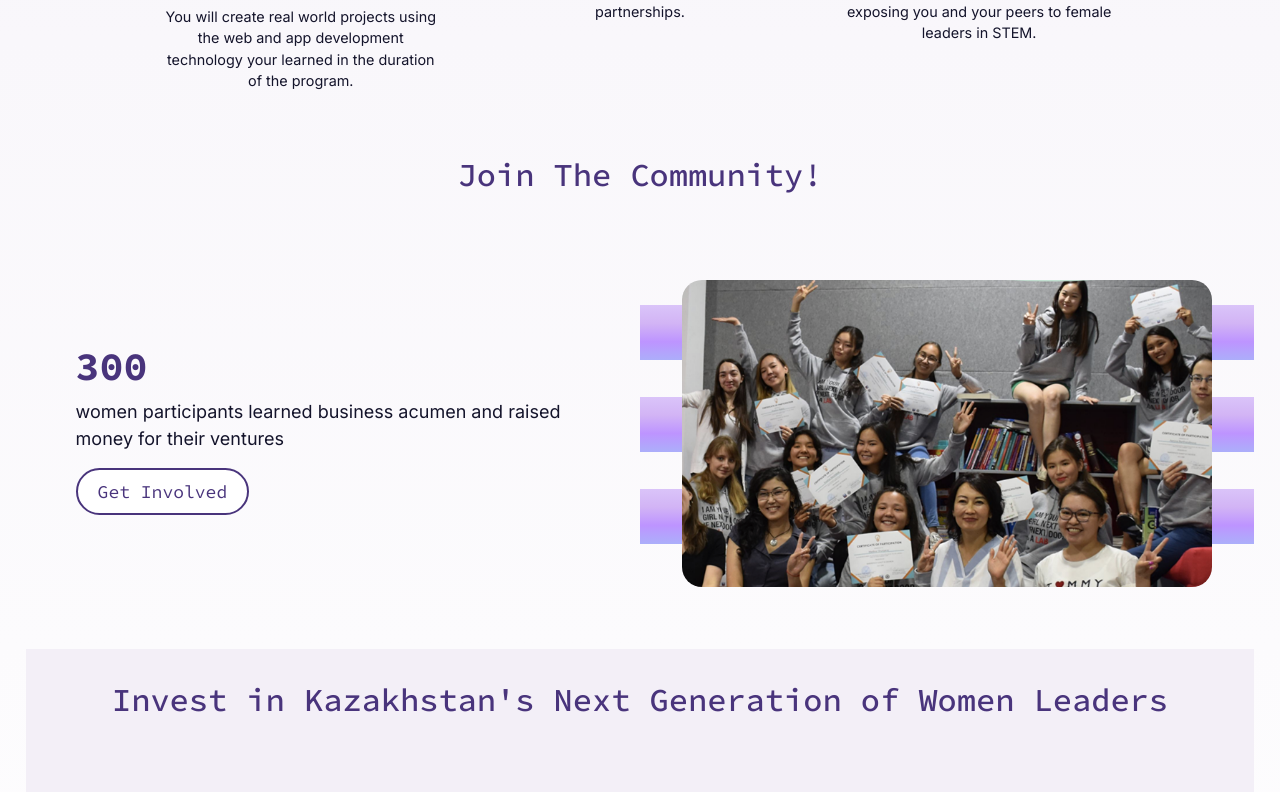
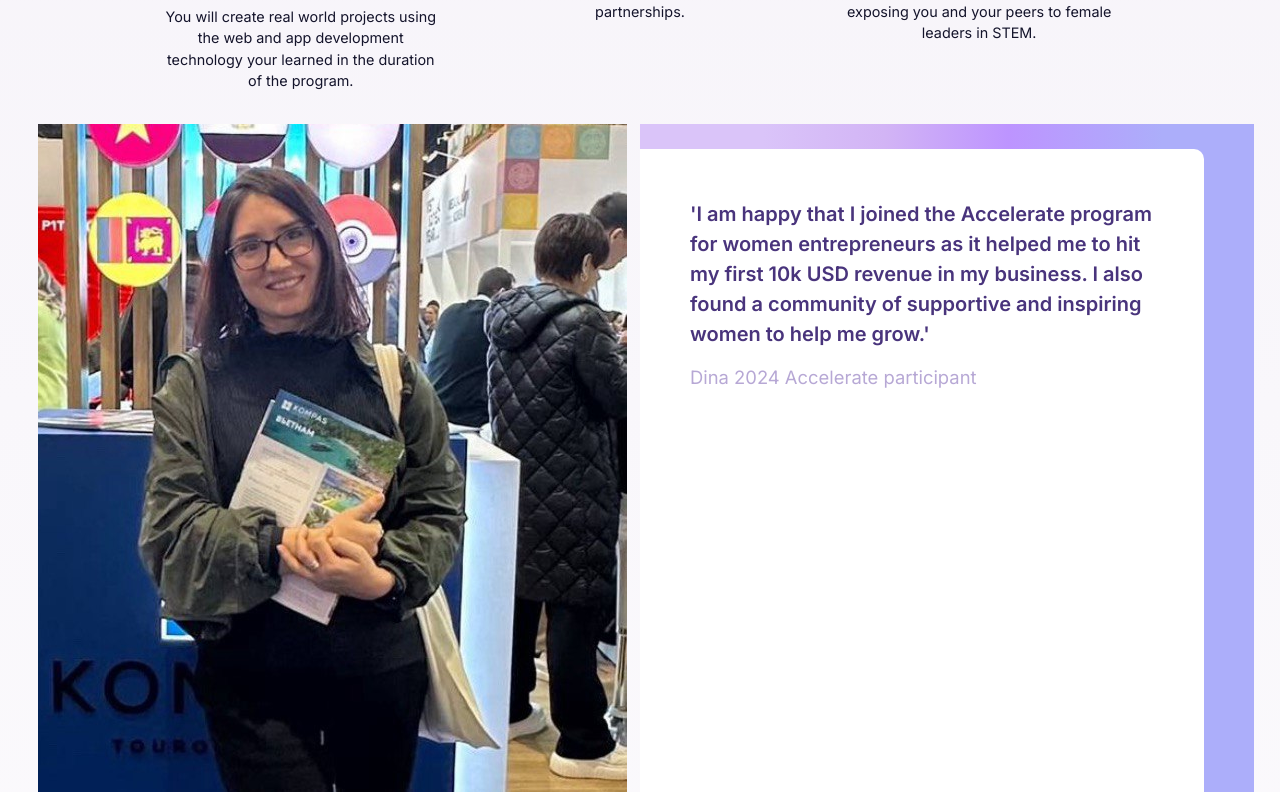
Before and after one commit to MileyNg/GirlsPowerFund, a React (Create React App) app in the folder app/: page /programs/entrepreneurship in a window 1280 px wide. Shown: the part 1248-2040 px from the top of the page. Built offline with nearby package versions, Linux system fonts and the light colour scheme.

Commit message:
add quote3

```diff
--- a/app/src/pages/aboutus/NewsAndMedia.js
+++ b/app/src/pages/aboutus/NewsAndMedia.js
@@ -8,7 +8,6 @@ import ImageText from "../../components/ImageText";
 import TextImage from "../../components/TextImage";
 import community_pic from "../../img/aboutus2.png";
 import Quote from "../../components/Quote";
-import { FaInstagram } from "react-icons/fa";
 
 function NewsAndMedia() {
   const { t } = useTranslation();
--- a/app/src/pages/programs/Entrepreneurship.js
+++ b/app/src/pages/programs/Entrepreneurship.js
@@ -1,15 +1,17 @@
 import React from "react";
 import "../../components/languages";
+import { useTranslation } from "react-i18next";
 import { Container, Row, Col } from "react-bootstrap";
-import { useTranslation } from "react-i18next";
-import Grouppic from "../../img/home_1.png";
 import { GiBrain } from "react-icons/gi";
 import { TbMoneybag } from "react-icons/tb";
 import { FaHandshake } from "react-icons/fa6";
 import Quote from "../../components/Quote";
 import TextImage from "../../components/TextImage";
+import ImageQuote from "../../components/ImageQuote";
 import AboutUs2 from "../../img/aboutus2.png";
 import JoinPic from "../../img/join.png";
+import Girl3 from "../../img/QuoteGirl3.png";
+import Grouppic from "../../img/home_1.png";
 
 function Entrepreneurship() {
   const { t } = useTranslation();
@@ -43,12 +45,20 @@ function Entrepreneurship() {
     image: AboutUs2,
     alt: "Community",
   };
+  const quote = {
+    background: "background-gradient-4",
+    text: t("programs1"),
+    author: t("programs1author"),
+    image: Girl3,
+    alt: "Girl",
+  };
 
   return (
     <div className="background-gradient">
       <TextImage data={accelerate} />
       <Quote text={t("entrepreneurshiptitle")} />
       <CardsBenefits />
+      <ImageQuote data={quote} />
       <Quote text={t("codingbootcamp5title")} />
       <TextImage data={join} />
       <Quote text={t("home16")} background="background-purple" />
```
Also changed, not shown: app/src/img/QuoteGirl3.png (added).
